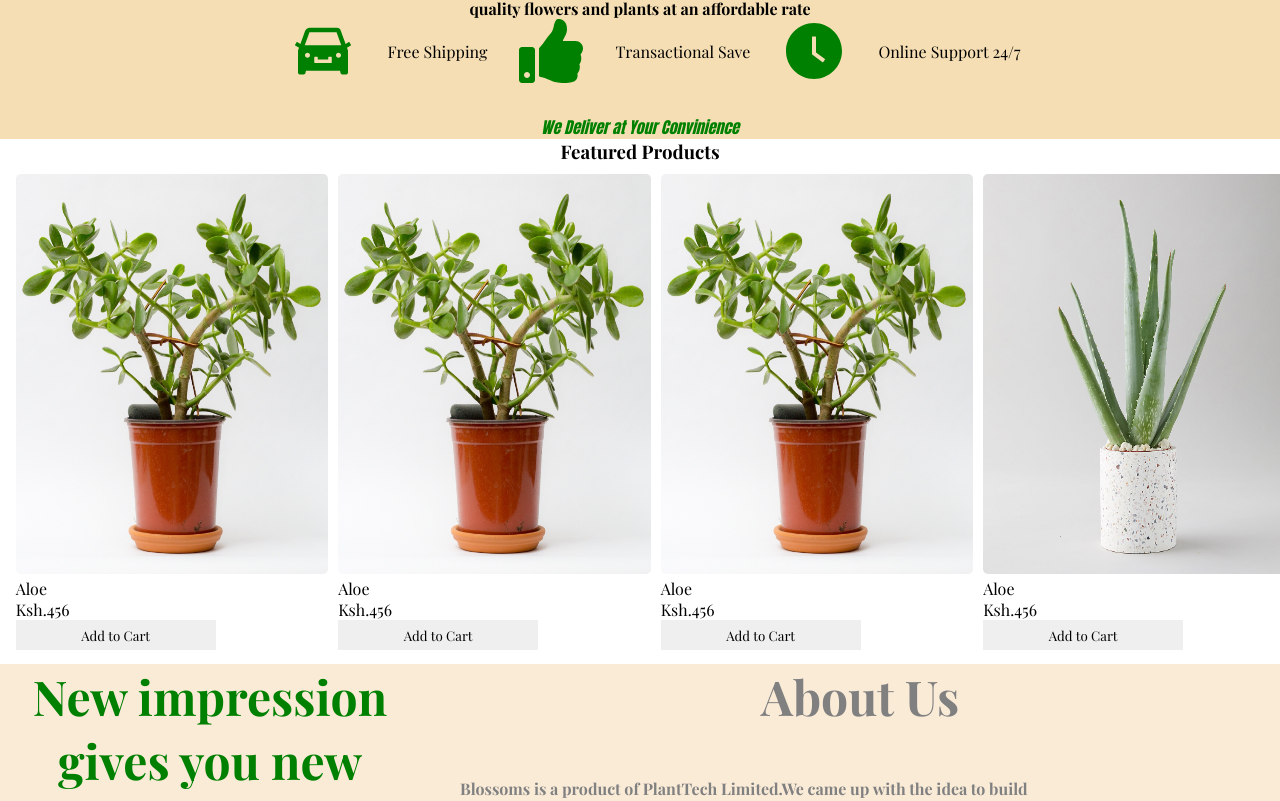
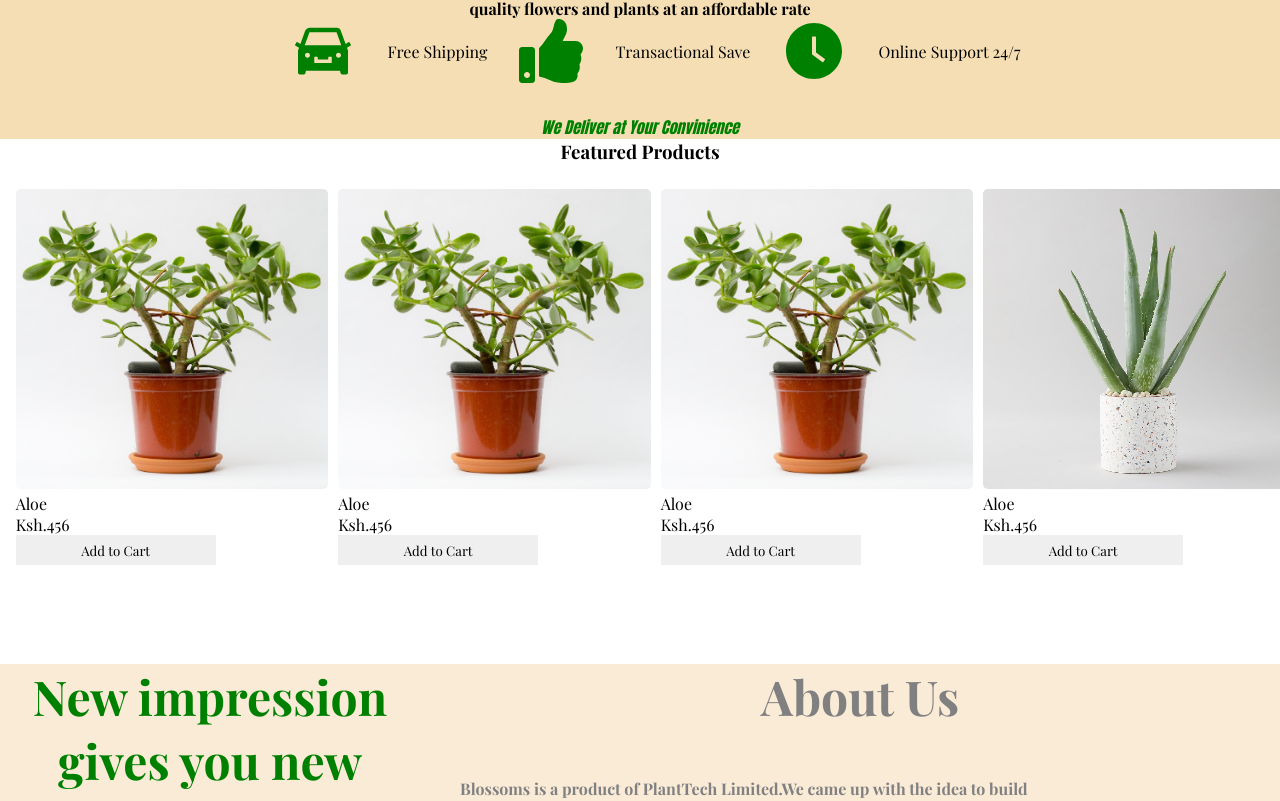
Before and after one commit to luyosamson/BlossomsStore, a React (Create React App) app: page / in a window 1280 px wide. Shown: the part 640-1441 px from the top of the page. Built offline with nearby package versions, Linux system fonts and the light colour scheme; data requests are answered from the project's data file.

Commit message:
Styled Featured product

```diff
--- a/src/components/featuredcard/FeaturedCard.css
+++ b/src/components/featuredcard/FeaturedCard.css
@@ -1,25 +1,28 @@
-.Featuredcard{
+
+.Featuredcard {
     width: 100%;
-    height: 500px;
-
-
-
-}
-.Featuredcard img{
-    width: 100%;
-    height: 400px;
-    margin-top: 10px;
-    margin-left: 5%;
-    margin-right: 10%;
-    border-radius: 5px;
+    height: 300px;
+    margin-top: 20px;
 
 }
 
+.Featuredcard img {
+    width: 100%;
+    height: 300px;
+    margin-top: 5px;
+    margin-left: 5%;
+    border-radius: 5px;
+}
 
 
 .Featuredcard div {
     display: flexbox;
     margin-left: 5%;
+
+}
+
+div .itemName {
+    white-space: nowrap;
 }
 
 .Featuredcard div button {
```
